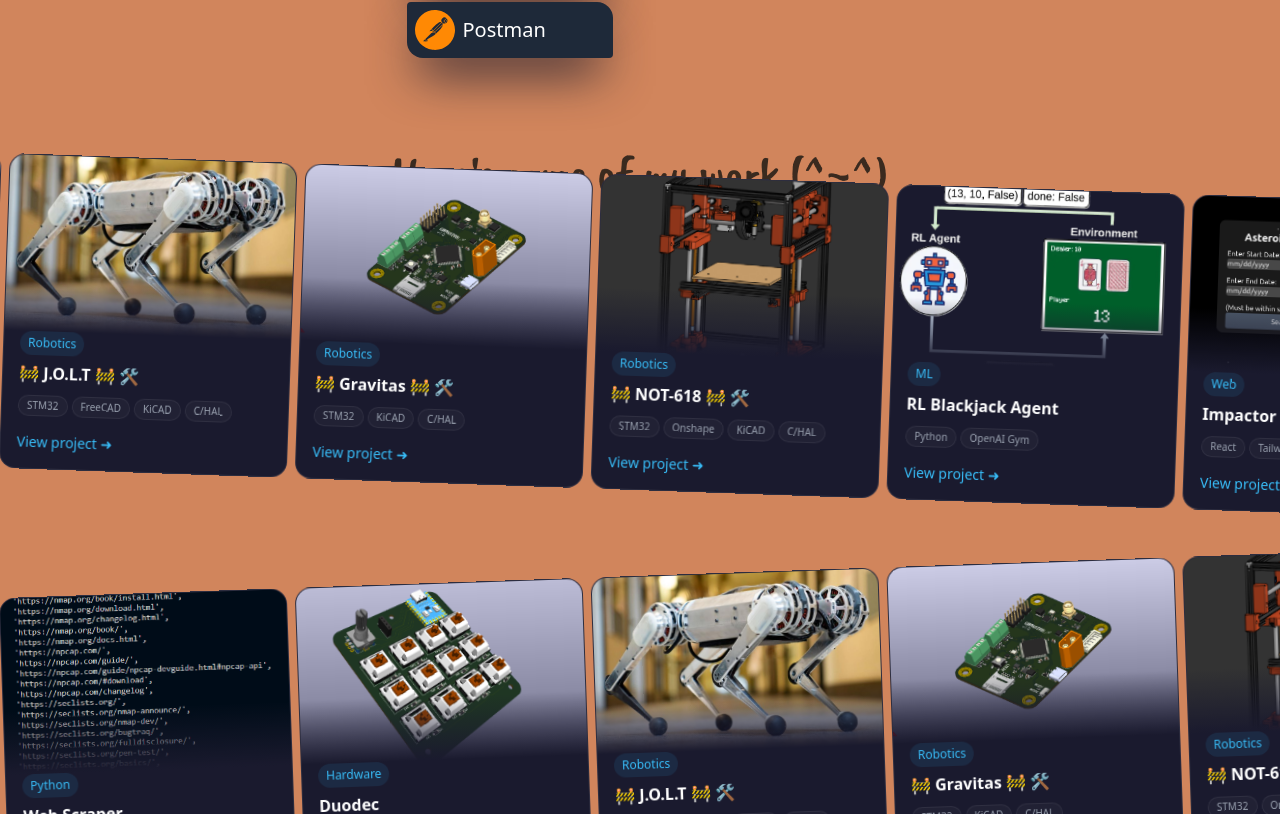
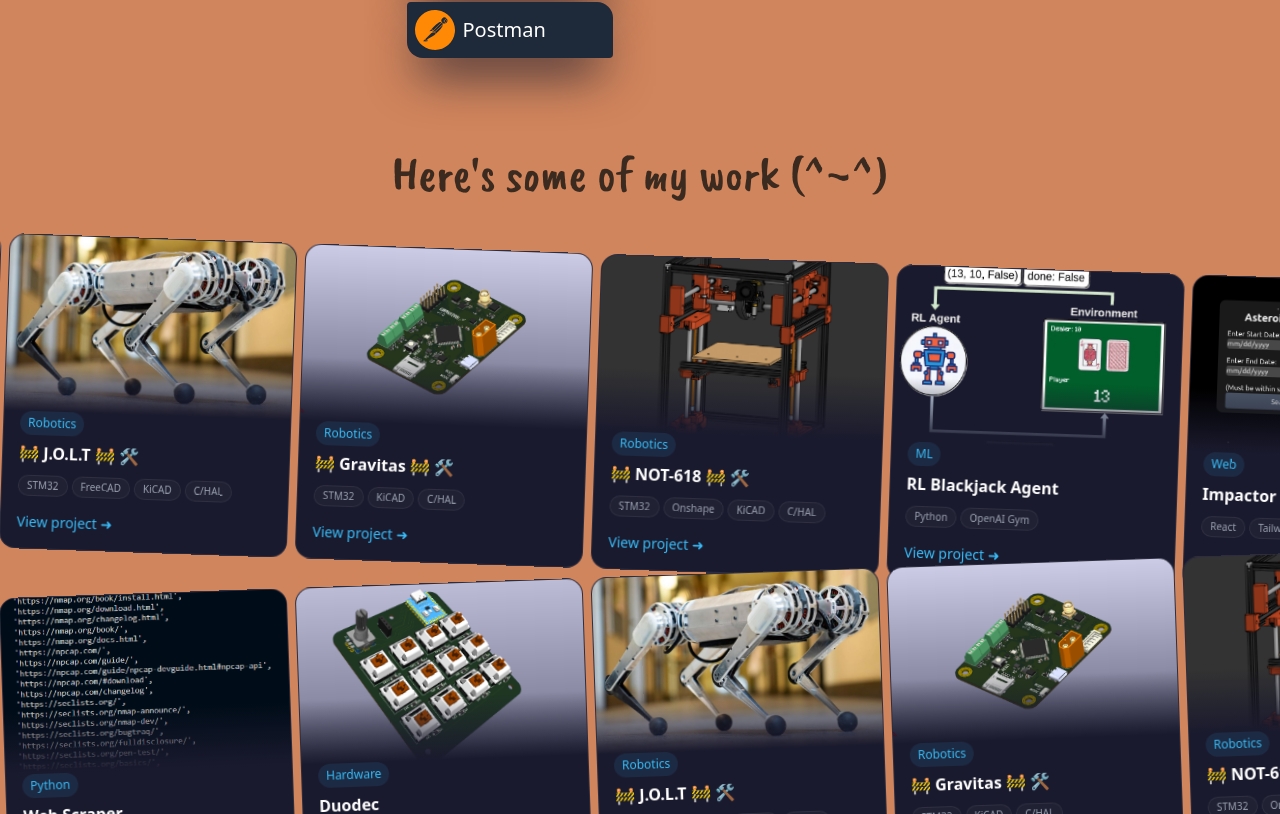
Before and after one commit to GoTouchGra55/Portfolio, a React (Vite) app: page / in a window 1280 px wide. Shown: the part 2046-2860 px from the top of the page. Built offline with nearby package versions, Linux system fonts and the light colour scheme; a web font is replaced by a local one.

Commit message:
Fix project section alignment bug

```diff
--- a/src/Sections/projects.jsx
+++ b/src/Sections/projects.jsx
@@ -75,21 +75,21 @@ const Projects = () => {
       className="bg-[#D1855C] w-screen py-20 -mt-20 flex flex-col justify-center items-center"
     >
       {/* Section Header */}
-      <h1 className="text-[3rem] font-caveatbrush text-[#3A2A1F] md:mb-27 mb-30 text-center">
+      <h1 className="text-[3rem] font-caveatbrush text-[#3A2A1F] md:mb-47 mb-40 text-center">
         Here's some of my work (^~^)
       </h1>
 
       {/* Projects Grid */}
       <div className="flex w-full">
         {works.length < 5 ? (
-          <ul className="flex gap-5 -mt-5 justify-items-center animate-infinite-scroll hover:[animation-play-state:paused]">
+          <ul className="flex gap-5 -mt-15 justify-items-center animate-infinite-scroll hover:[animation-play-state:paused]">
             {[...works, ...works, ...works, ...works].map((work, idx) => (
               <Projectcard key={idx} work={work} />
             ))}
           </ul>
         ) : (
           <div className="flex flex-col md:mb-20 mb-30">
-            <ul className="flex gap-2 justify-items-center animate-infinite-scroll rotate-2 -mb-50">
+            <ul className="flex gap-2 justify-items-center animate-infinite-scroll rotate-2 -mb-70">
               {[...works, ...works, ...works, ...works].map((work, idx) => (
                 <Projectcard key={idx} work={work} />
               ))}
```
